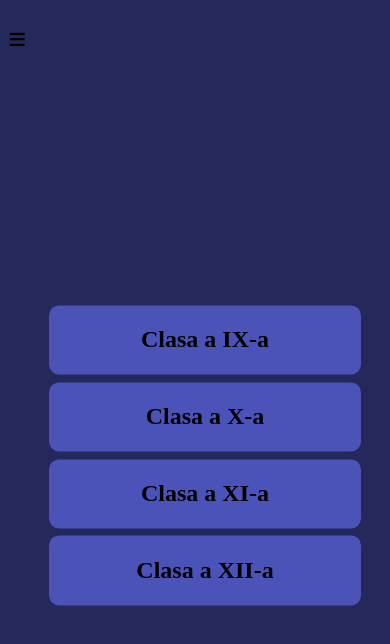
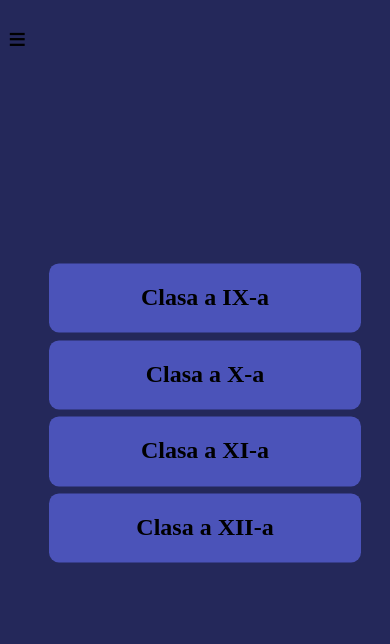
Before and after one commit to LexGit-Hub/website, a plain HTML site: page index.html in a window 390 px wide. Drawn offline with Linux system fonts and the light colour scheme.

Commit message:
Update style.css

```diff
--- a/style.css
+++ b/style.css
@@ -28,7 +28,7 @@ body{
 
 @media  (max-width: 600px){
     .container{
-
+        top: 45%;
         display: grid;
         }
         .box1{
```
